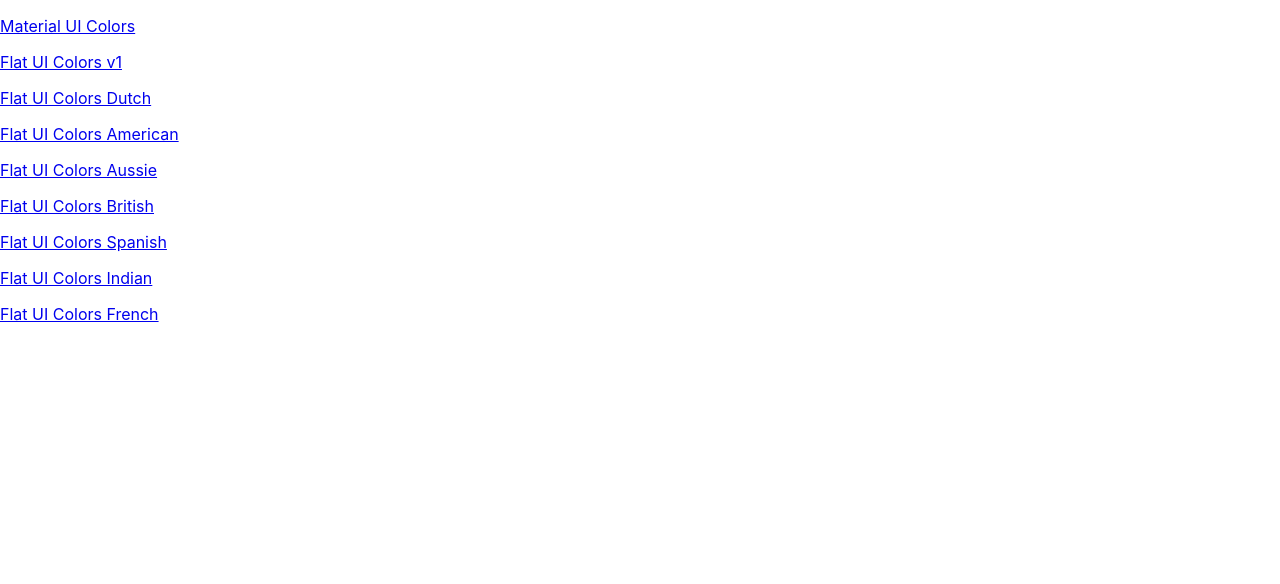
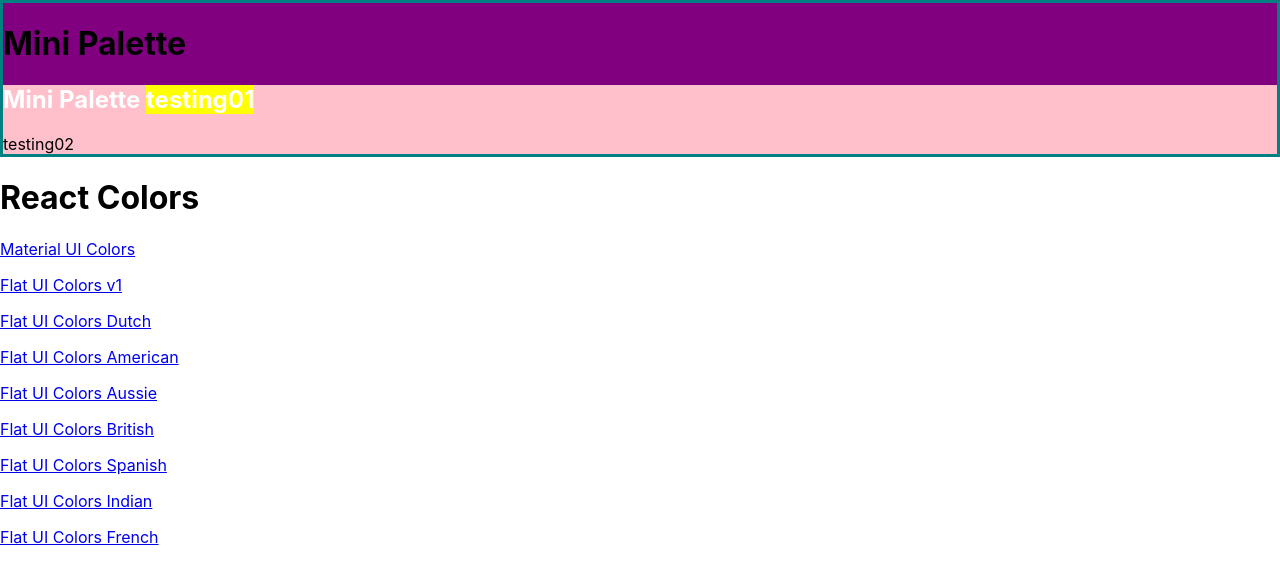
Before and after one commit to RockDrigo78/React_color_app, a React (Create React App) app: page / in a window 1280 px wide. Shown: the top 584 px of the page. Built offline with nearby package versions, Linux system fonts and the light colour scheme.

Commit message:
add materia ui withStyles with demo styles

```diff
--- a/package.json
+++ b/package.json
@@ -5,6 +5,7 @@
   "dependencies": {
     "@material-ui/core": "^4.5.1",
     "@material-ui/icons": "^4.5.1",
+    "@material-ui/styles": "^4.5.0",
     "chroma-js": "^2.0.6",
     "install": "^0.13.0",
     "npm": "^6.12.0",
--- /dev/null
+++ b/src/MiniPalette.js
@@ -0,0 +1,38 @@
+import React from 'react';
+import { withStyles } from '@material-ui/styles';
+
+const styles = {
+  main: {
+    backgroundColor: "purple",
+    border: "3px solid teal"
+  },
+  secondary: {
+    backgroundColor: "pink",
+    "& h1": {
+      color: "white",
+      "& span": {
+        backgroundColor: "yellow"
+      }
+    }
+  }
+}
+
+function MiniPalette(props) {
+
+  const {classes} = props;
+
+  return(
+    <div className={classes.main}>
+      <h1>Mini Palette</h1>
+      <section className={classes.secondary}>
+      <h1>
+        Mini Palette <span>testing01</span>
+      </h1>
+      <span>testing02</span>
+      </section>
+
+    </div>
+  )
+}
+
+export default withStyles(styles)(MiniPalette);
--- a/src/PaletteList.js
+++ b/src/PaletteList.js
@@ -1,4 +1,5 @@
 import React, { Component } from 'react';
+import MiniPalette from './MiniPalette';
 import { Link } from "react-router-dom";
 import Palette from './Palette';
 
@@ -8,6 +9,8 @@
 
     return(
       <div className="PalleteList">
+        <MiniPalette />
+        <h1>React Colors</h1>
         {palettes.map(palette => (
           <p>
             <Link to={`/palette/${palette.id}`}>{palette.paletteName}</Link>
```
Also changed, not shown: 1 other file (tests, documents, lock files or other folders).
